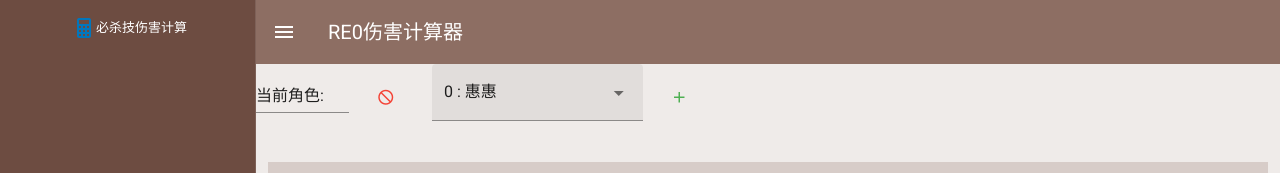
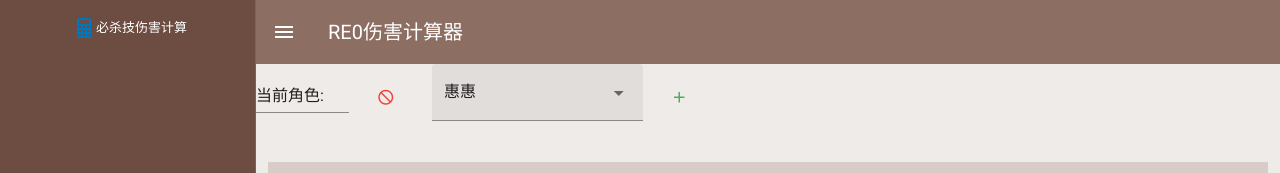
Before and after one commit to LevyDeng/RE0DamageCaculator, a Vue app: page /#/hearchines in a window 1280 px wide. Shown: the top 173 px of the page. Built offline with nearby package versions, Linux system fonts and the light colour scheme.

Commit message:
角色面板完工

```diff
--- a/src/App.vue
+++ b/src/App.vue
@@ -26,7 +26,7 @@
               <v-text-field value="当前角色:" readonly></v-text-field>
             </v-col>
             <v-col cols="1">
-              <v-tooltip right>
+              <v-tooltip left>
                 <template v-slot:activator="{ on, attrs }">
                 <v-btn
                 class="mx-3 my-8"
@@ -39,7 +39,7 @@
                   <v-icon color="red">mdi-cancel</v-icon>
                 </v-btn>
                 </template>
-                <span>删除角色</span>
+                <span>删除当前角色</span>
               </v-tooltip>
             </v-col>
             <v-col cols="6" lg="4">
@@ -96,9 +96,6 @@ export default {
   components: {
   },
   methods: {
-    changeCurrentCharacter: function() {
-      this.$store.commit('changeCurrentCharacter', this.characterSelection.key)
-    },
     removeCharacter: function() {
       if (this.characterList.length>=2) {
         this.$store.commit('removeCharacter', this.characterSelection.key)
@@ -124,7 +121,7 @@ export default {
       var x = []
       for (var i in this.$store.state.characterDatas.characters) {
         x.push({
-          state: i.toString()+' : ' +this.$store.state.characterDatas.characters[i].name.value,
+          state: this.$store.state.characterDatas.characters[i].name.value,
           key: i
         })
       }
--- a/src/components/Character.vue
+++ b/src/components/Character.vue
@@ -83,9 +83,6 @@ export default {
     ])
   },
   methods: {
-    changeCurrentID: function() {
-      console.log(this.$refs.characterSelection.label)
-    },
     saveInput: function(key, e) {
       var inputValue = e.toString()
       if (this.$store.state.valueTypeMap[key]=="number")
--- a/src/store/index.js
+++ b/src/store/index.js
@@ -278,15 +278,12 @@ export default new Vuex.Store({
     removeHearchine: function(state, hID) {
       state.hearchineDatas.hearchines.splice(hID,1)
     },
-    changeCurrentCharacter: function(state, id) {
-      Vue.set(state,'currentCharacterID', id)
-    },
     characterSelection: function(state, cs) {
       Vue.set(state.characterDatas,'characterSelection', cs)
     },
     removeCharacter: function(state, id) {
       Vue.delete(state.characterDatas.characters, id)
-      var newID=Object.keys(state.characterDatas.characters)[0]
+      var newID=Object.keys(state.characterDatas.characters).reverse()[0]
       Vue.set(state, 'currentCharacterID',newID)
       //修改当前选择用户
       var cs = {
```
